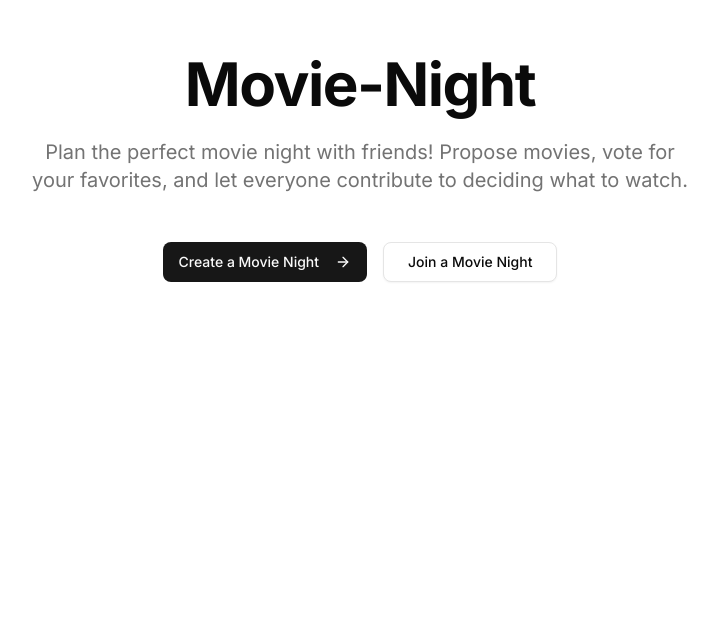
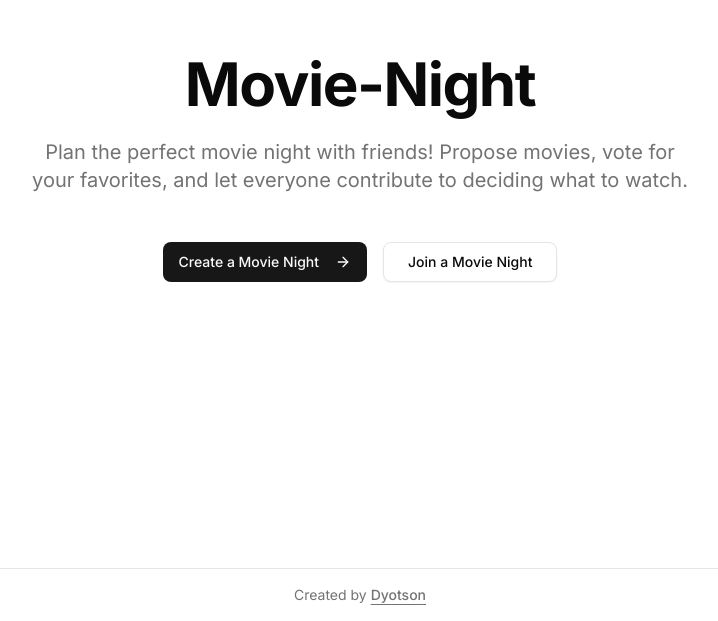
Before and after one commit to Dyotson/MovieNight-Frontend, a Next.js app: page / in a window 1280 px wide. Shown: the part 232-853 px from the top of the page, without its empty margins (280-998 px from the left). Before the commit the page ends 800 px from the top, so only its background shows below. Built offline with nearby package versions, Linux system fonts and the light colour scheme.

Commit message:
added user

```diff
--- a/src/app/layout.tsx
+++ b/src/app/layout.tsx
@@ -4,6 +4,7 @@ import { Inter } from "next/font/google";
 import "./globals.css";
 import { ThemeProvider } from "@/components/theme-provider";
 import { Toaster } from "sonner";
+import Link from "next/link";
 
 const inter = Inter({ subsets: ["latin"] });
 
@@ -27,7 +28,20 @@ export default function RootLayout({
           enableSystem
           disableTransitionOnChange
         >
-          {children}
+          <div className="flex flex-col min-h-screen">
+            <main className="flex-grow">{children}</main>
+            <footer className="py-4 text-center text-sm text-muted-foreground border-t">
+              Created by{" "}
+              <Link
+                href="https://github.com/Dyotson"
+                target="_blank"
+                rel="noopener noreferrer"
+                className="font-medium hover:text-primary underline underline-offset-4"
+              >
+                Dyotson
+              </Link>
+            </footer>
+          </div>
           <Toaster position="top-center" />
         </ThemeProvider>
       </body>
```
